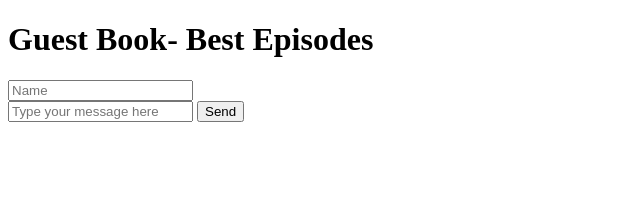
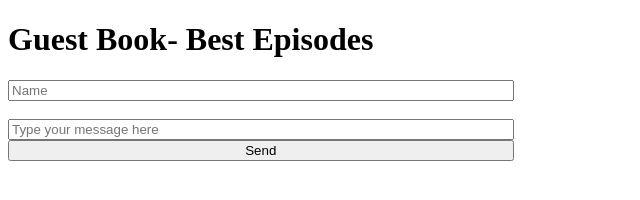
Before and after one commit to mel-am/guest-book, a website built with Vite: page client/index.html in a window 1280 px wide. Shown: the whole page, without its empty margins (0-640 px from the left). Built offline with nearby package versions, Linux system fonts and the light colour scheme; no server answers.

Commit message:
form update

```diff
--- a/client/index.html
+++ b/client/index.html
@@ -3,13 +3,13 @@
 <head>
     <meta charset="UTF-8">
     <script src="./app.js" type="module" defer></script>
-    <link rel="stylesheet" href="style.css">
+    <link rel="stylesheet" href="./style.css">
     <title>Guest Book</title>
 </head>
 <body>
     <h1>Guest Book- Best Episodes</h1>
     <div id="showWrapper"></div>
-    <form id="messageForm">
+    <form id="message-form">
         <input type="text" name="message" id="messageInput" placeholder="Name"/>
         <br>
         <input type="text-area" name="message" id="messageInput" placeholder="Type your message here"/>
--- a/client/package.json
+++ b/client/package.json
@@ -14,5 +14,5 @@
   "dependencies": {
     "vite": "^5.2.8"
   },
-  "type":"module"
+  "type": "module"
 }
--- a/client/style.css
+++ b/client/style.css
@@ -8,3 +8,9 @@
   img {
     max-width: 100%;
   }
+  #message-form {
+    display: flex;
+    flex-direction: column;
+    justify-content: center;
+    width: 40%;
+  }
```
Also changed, not shown: client/dist/index.html.
